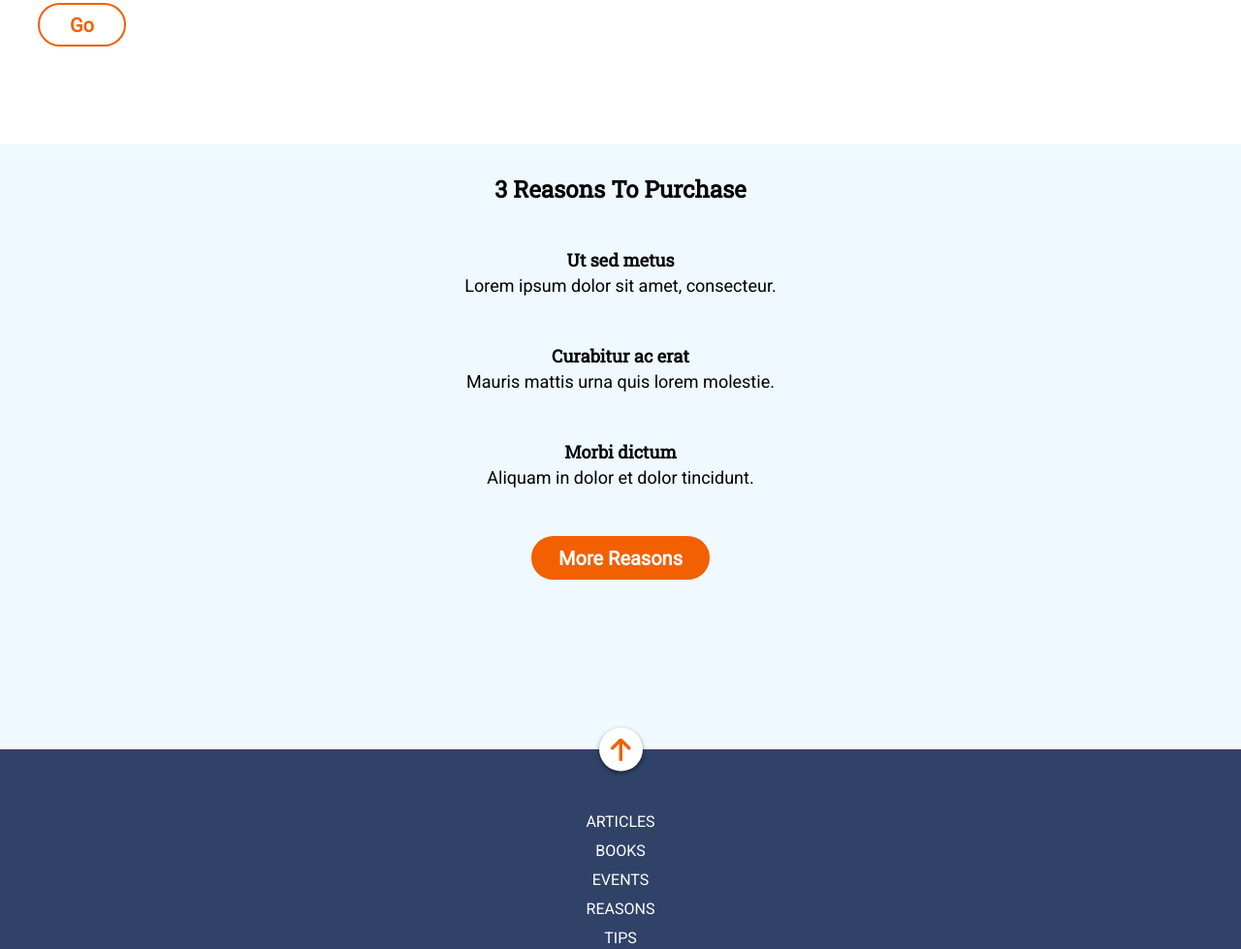
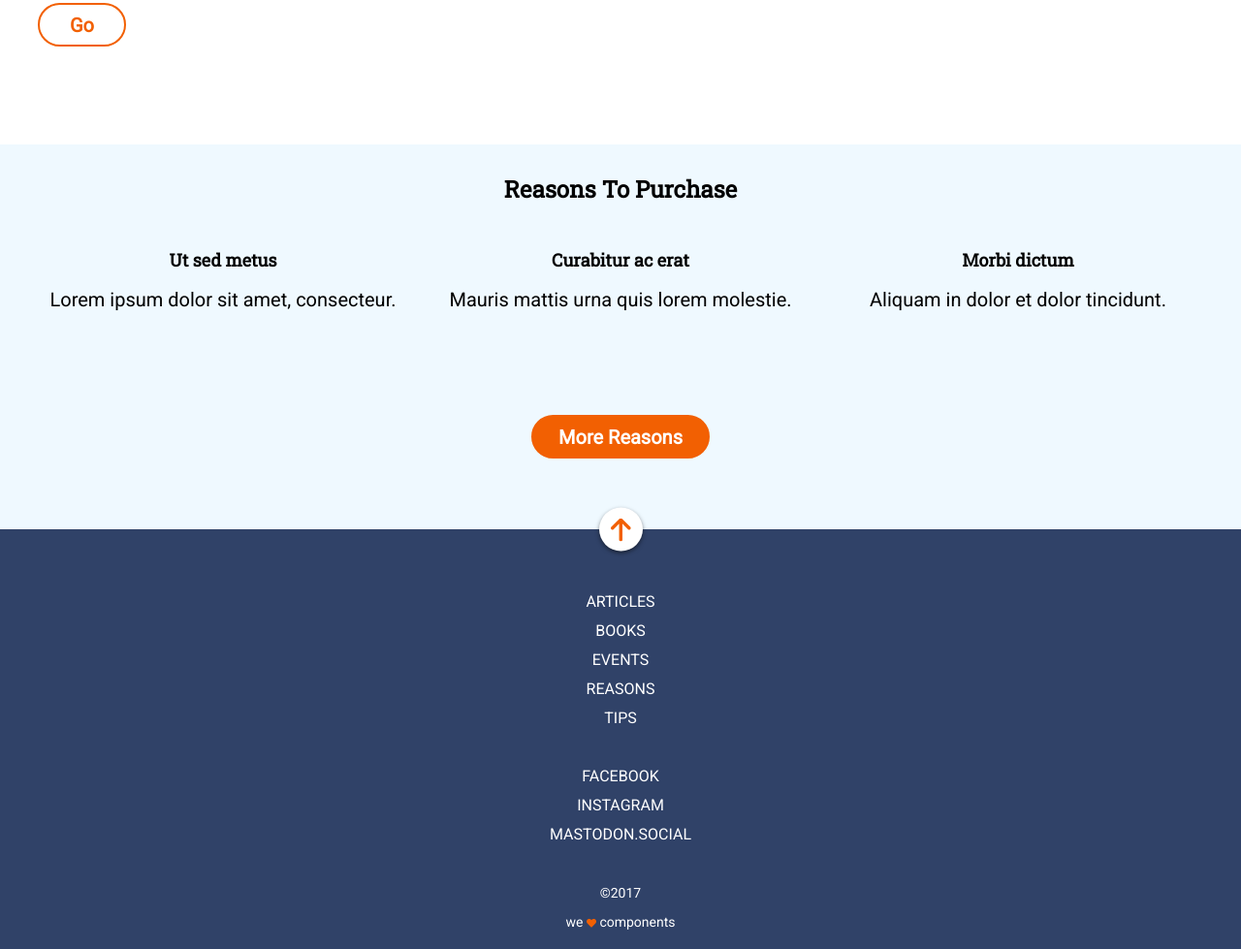
Before and after one commit to Adalab/f-m1-evaluacion-final-asoto89, a website: page public/index.html in a window 1280 px wide. Shown: the part 949-1928 px from the top of the page at 97% size. Drawn offline with Linux system fonts and the light colour scheme; files whose address does not match are found by name.

Commit message:
reasons section media added

```diff
--- a/_src/assets/scss/main.scss
+++ b/_src/assets/scss/main.scss
@@ -94,6 +94,10 @@ body {
 	background-color: $lighterMediumColor;
 	height: 624px;
 	box-sizing: border-box;
+
+	@media (min-width: 768px) {
+	height: 397px;
+	}
 }
 
 .reasons__section--title {
@@ -105,9 +109,19 @@ body {
 	padding: 30px 0 60px;
 	box-sizing: border-box;
 	text-align: center;
+	height: 100%;
 }
 
 .reasons__text {
+	@media (min-width: 768px) {
+		display: grid;
+		grid-template-columns: repeat(3, 1fr);
+		grid-template-rows: 112px;
+		grid-gap: 28px;
+		margin-bottom: 60px;
+	}
+}
+
 .reasons__items {
 	margin-bottom: 45px;
 }
@@ -117,10 +131,15 @@ body {
 	font-weight: bold;
 	@include zeroMargin-Padding();
 }
+
 .reasons__p {
 	@include mainStyles ($darkColor, 18px);
 	@include zeroMargin-Padding();
 	line-height: 30px;
+
+	@media (min-width: 768px) {
+		font-size: 20px;
+		margin-top: 14px;
 	}
 }
 
@@ -131,5 +150,4 @@ body {
 	color: $lightColor;
 	width: 184px;
 	margin: 0 auto;
-
 }
--- a/public/index.html
+++ b/public/index.html
@@ -54,26 +54,29 @@
     <section class="reasons__section">
     <div class="wrapper">
         <div class="reasons__container">
-            <div class="reasons__section--title">3 Reasons To Purchase</div>
+            <div class="reasons__title">
+                 <h2 class="reasons__section--title">Reasons To Purchase</h2>
+
+            </div>
             <div class="reasons__text">
                 <div class="reasons__items reasons__one">
                      <h3 class="reasons__title">Ut sed metus</h3>
 
-                    <p class="reasons__p">Lorem ipsum dolor sit amet, consecteur.</p>
+                    <p class="reasons__p reasons__p--one">Lorem ipsum dolor sit amet, consecteur.</p>
                 </div>
                 <div class="reasons__items reasons__two">
                      <h3 class="reasons__title">Curabitur ac erat</h3>
 
-                    <p class="reasons__p">Mauris mattis urna quis lorem molestie.</p>
+                    <p class="reasons__p reasons__p--two">Mauris mattis urna quis lorem molestie.</p>
                 </div>
                 <div class="reasons__items reasons__three">
                      <h3 class="reasons__title">Morbi dictum</h3>
 
-                    <p class="reasons__p">Aliquam in dolor et dolor tincidunt.</p>
+                    <p class="reasons__p reasons__p--three">Aliquam in dolor et dolor tincidunt.</p>
                 </div>
-                <div class="reasons__button">
-                    <button class="reasons__button--button">more reasons</button>
-                </div>
+            </div>
+            <div class="reasons__button">
+                <button class="reasons__button--button">more reasons</button>
             </div>
         </div>
     </div>
```
Also changed, not shown: _src/templates/partials/_reasons.html (+11 -8 lines), public/assets/css/main.css, 1 other file. Lines whose indentation alone changed are shown as unchanged.
